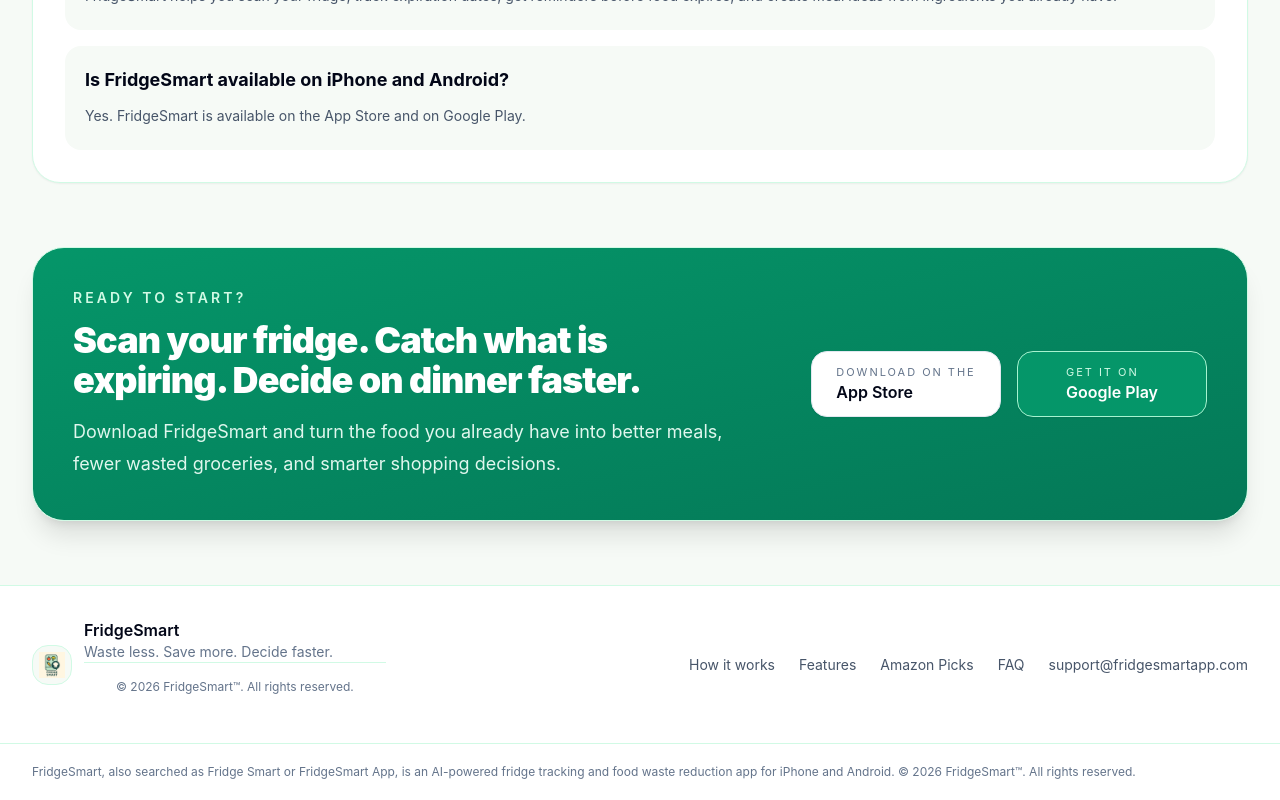
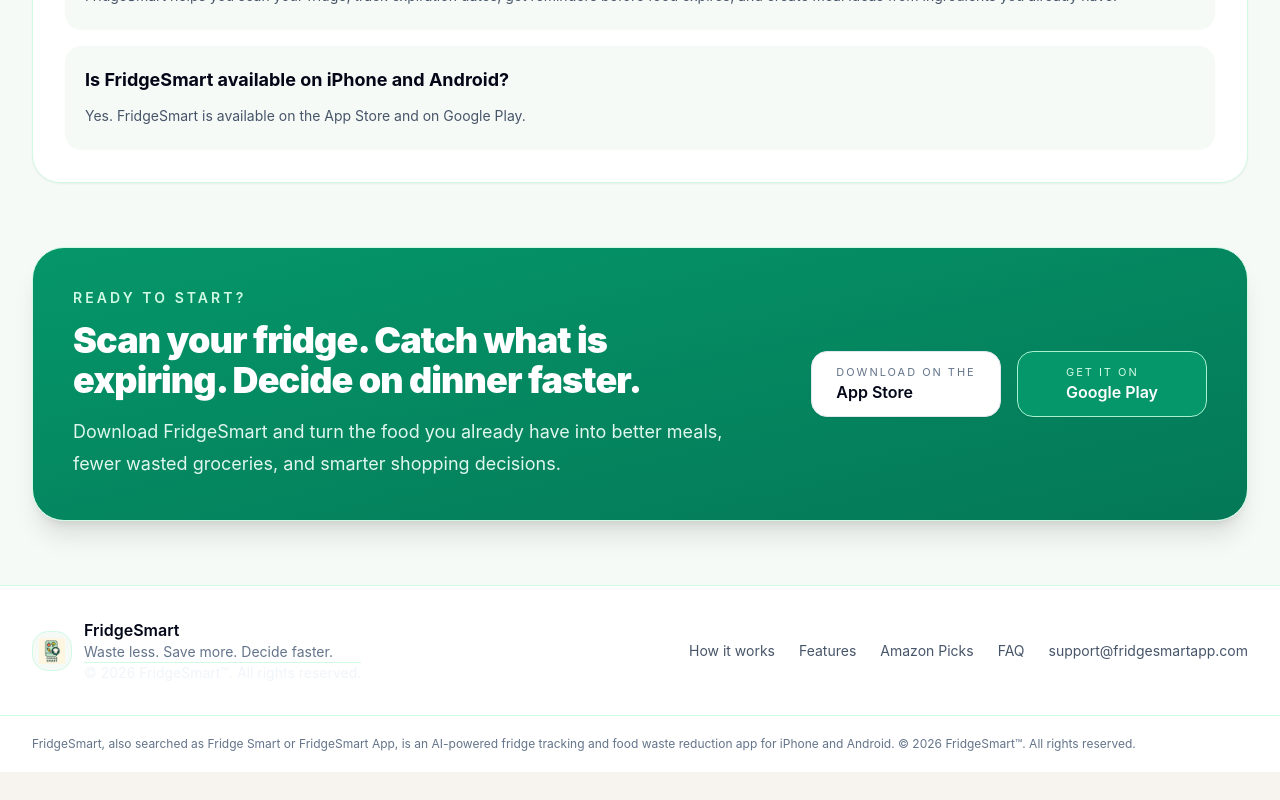
Before and after one commit to minameeee-prog/fridgesmart-web, a Next.js app: page / in a window 1280 px wide. Shown: the part 6619-7419 px from the top of the page. After the commit the page ends 7391 px from the top, so only its background shows below. Built offline with nearby package versions, Linux system fonts and the light colour scheme.

Commit message:
Update page.tsx

```diff
--- a/app/page.tsx
+++ b/app/page.tsx
@@ -1429,7 +1429,7 @@ export default function Page() {
                 <div className="text-sm text-slate-500">
                   Waste less. Save more. Decide faster.</div>
                 <div className="border-t border-emerald-100">
-               <div className="mx-auto max-w-7xl px-4 py-4 text-xs text-slate-500 sm:px-6 lg:px-8 text-center">
+               <div className="text-sm text-slate-100">
                   © 2026 FridgeSmart™. All rights reserved.</div>
                   </div>
               </div>
```
